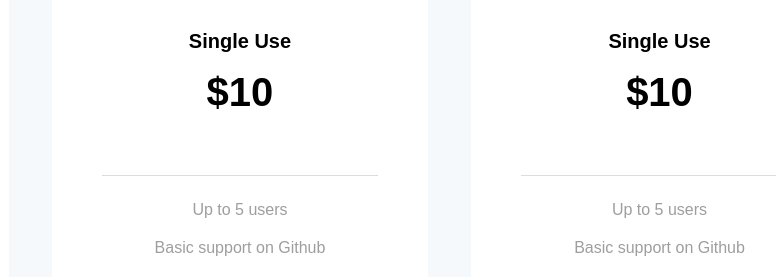
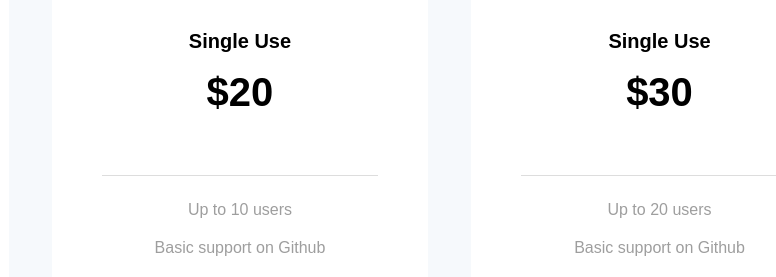
Before and after one commit to dev-Anamul/day25main, a plain HTML site: page index.html in a window 1280 px wide. Shown: the part 265-542 px from the top of the page, 400-1176 px from the left. Drawn offline with Linux system fonts and the light colour scheme.

Commit message:
Update index.html

```diff
--- a/index.html
+++ b/index.html
@@ -40,11 +40,11 @@
           <div class="pricing__card__item">
             <div class="pricing__card__price">
               <h4 class="pricing__card__heading">Single Use</h4>
-              <h1 class="pricing__card__amount">$10</h1>
+              <h1 class="pricing__card__amount">$20</h1>
             </div>
             <div class="pricing__card__list__box">
               <ul class="pricing__card__list">
-                <li class="pricing__card__list__item">Up to 5 users</li>
+                <li class="pricing__card__list__item">Up to 10 users</li>
                 <li class="pricing__card__list__item">
                   Basic support on Github
                 </li>
@@ -57,11 +57,11 @@
           <div class="pricing__card__item">
             <div class="pricing__card__price">
               <h4 class="pricing__card__heading">Single Use</h4>
-              <h1 class="pricing__card__amount">$10</h1>
+              <h1 class="pricing__card__amount">$30</h1>
             </div>
             <div class="pricing__card__list__box">
               <ul class="pricing__card__list">
-                <li class="pricing__card__list__item">Up to 5 users</li>
+                <li class="pricing__card__list__item">Up to 20 users</li>
                 <li class="pricing__card__list__item">
                   Basic support on Github
                 </li>
@@ -95,7 +95,8 @@
           <div class="sign-up__left">
             <h1 class="sign-up__left__main">Sign up for Newsletter</h1>
             <p class="sign-up__left__text">
-              Sign Up and short using a free account <br> to see what it's sll about
+              Sign Up and short using a free account <br />
+              to see what it's sll about
             </p>
             <form action="">
               <input
```
